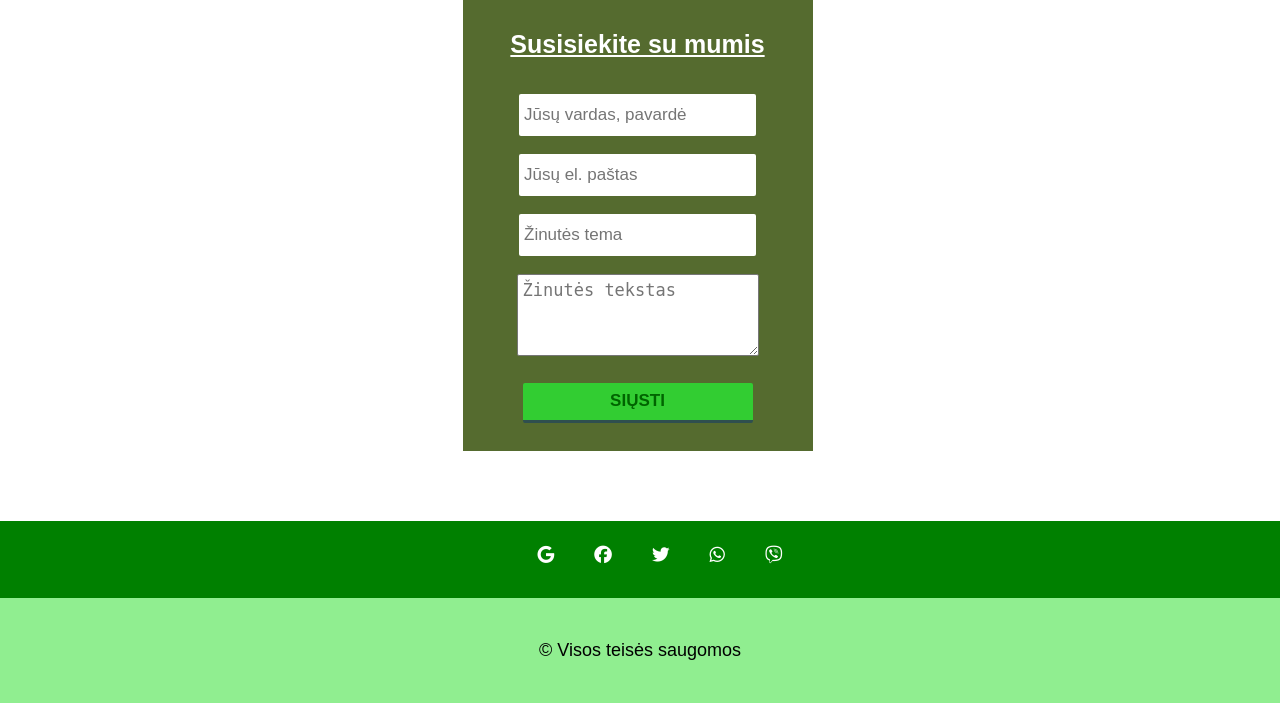
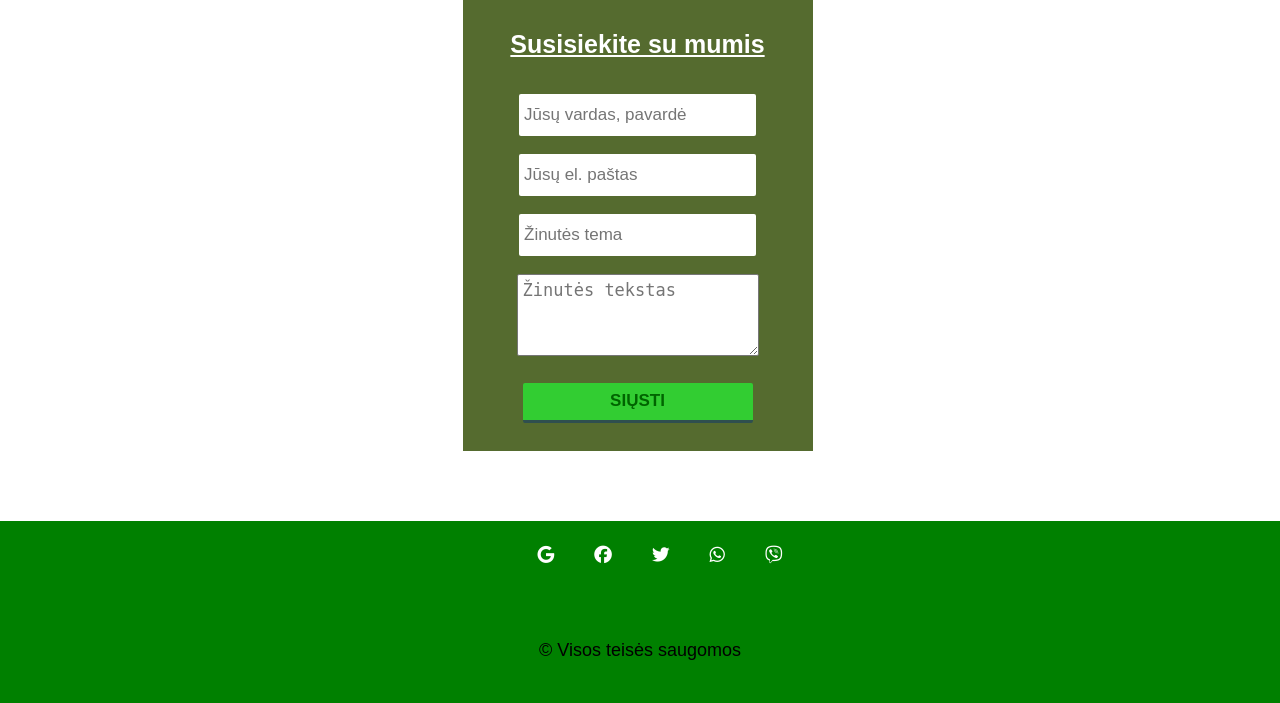
Before and after one commit to robertadau/robertos, a PHP site: page /projecto_failai/public_html/kontaktai.html in a window 1280 px wide. Shown: the part 118-821 px from the top of the page. Run offline with PHP 8.4, Linux system fonts and the light colour scheme; some libraries are stand-ins or nearby versions.

Commit message:
pakeiciau

```diff
--- a/projecto_failai/public_html/css/kontaktai.css
+++ b/projecto_failai/public_html/css/kontaktai.css
@@ -156,7 +156,6 @@ footer {
 }
 
 .footer-bottom {
-    background: lightgreen;
     width: 100vw;
     padding: 20px 0;
     text-align: center;
```
